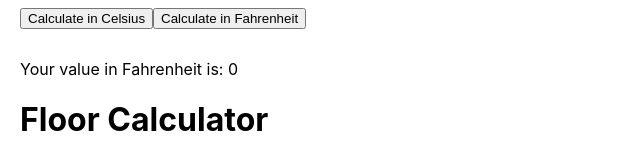
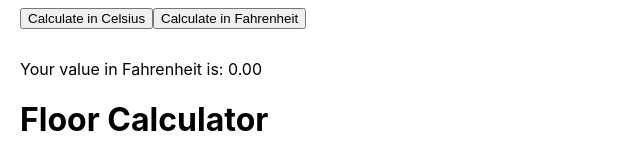
Before and after one commit to OlehZinchenko/JS, a React (Create React App) app: page / in a window 1280 px wide. Shown: the part 458-607 px from the top of the page, without its empty margins (0-640 px from the left). Built offline with nearby package versions, Linux system fonts and the light colour scheme.

Commit message:
Fix bugs

```diff
--- a/src/Components/Temperature.js
+++ b/src/Components/Temperature.js
@@ -9,14 +9,14 @@ const options = [
 export const Temperature = () => {
     const [temp, setTemp] = useState(0)
     const [resultTemp, setResultTemp] = useState(0)
-    let [flag, setFlag] = useState('')
+    const [flag, setFlag] = useState('')
 
     const CalcCelsius = () => {
-        setFlag(flag=options[0])
+        setFlag(options[0])
         setResultTemp(temp*(5/9)-32)
     }
     const CalcFahrenheit = () => {
-        setFlag(flag=options[1])
+        setFlag(options[1])
         setResultTemp(temp*(9/5)+32)
     }
 
@@ -29,7 +29,9 @@ export const Temperature = () => {
             <button onClick={CalcCelsius}>Calculate in Celsius</button>
             <button onClick={CalcFahrenheit}>Calculate in Fahrenheit</button>
             <div>
-                {flag === 'Celsius' ? <span>Your value in Celsius is: {resultTemp}</span> : <span>Your value in Fahrenheit is: {resultTemp}</span>}
+                {flag === 'Celsius' ?
+                    <span>Your value in Celsius is: {resultTemp.toFixed(2)}</span> :
+                    <span>Your value in Fahrenheit is: {resultTemp.toFixed(2)}</span>}
             </div>
         </div>
     )
```
